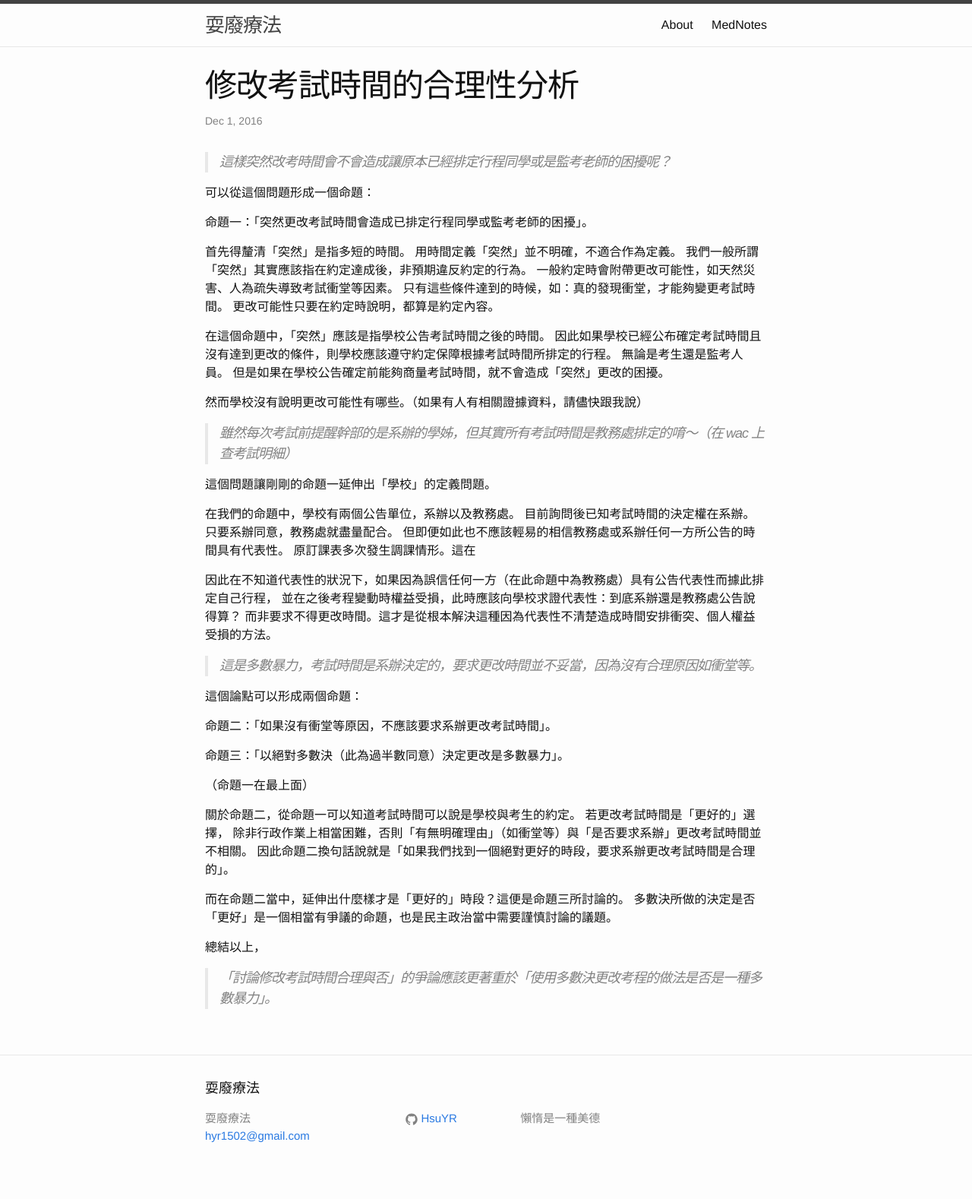
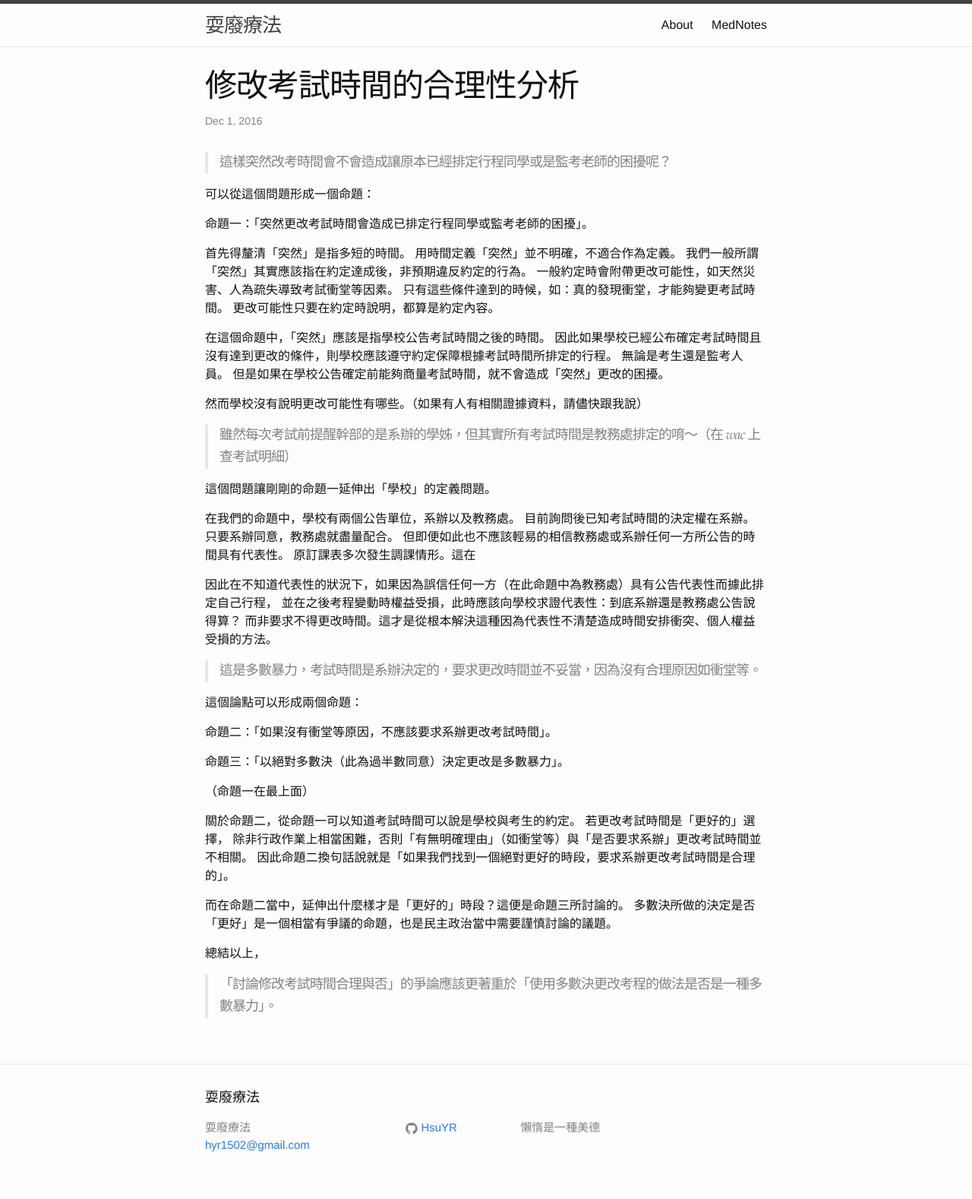
Before and after one commit to HsuYR/blog, a Jekyll site: the page built from _posts/2016-12-01-修改考試時間的合理性分析.markdown, in a window 1280 px wide. Shown: the whole page at 76% size. Built offline with Jekyll 4.4.1, drawn with Linux system fonts in a browser that asks for light colours.

Commit message:
Change quote font and add east asian specific quote font

```diff
--- a/_posts/2016-12-01-修改考試時間的合理性分析.markdown
+++ b/_posts/2016-12-01-修改考試時間的合理性分析.markdown
@@ -4,7 +4,7 @@ title: "修改考試時間的合理性分析"
 date: 2016-12-01 09:31:59 +0800
 categories: analysis
 ---
-> 這樣突然改考時間會不會造成讓原本已經排定行程同學或是監考老師的困擾呢？
+> <span lang="zh-Hant">這樣突然改考時間會不會造成讓原本已經排定行程同學或是監考老師的困擾呢？</span>
 
 可以從這個問題形成一個命題：
 
@@ -24,7 +24,7 @@ categories: analysis
 
 然而學校沒有說明更改可能性有哪些。（如果有人有相關證據資料，請儘快跟我說）
 
-> 雖然每次考試前提醒幹部的是系辦的學姊，但其實所有考試時間是教務處排定的唷～（在 wac 上查考試明細）
+> <span lang="zh-Hant">雖然每次考試前提醒幹部的是系辦的學姊，但其實所有考試時間是教務處排定的唷～（在 </span>wac<span lang="zh-Hant"> 上查考試明細）</span>
 
 這個問題讓剛剛的命題一延伸出「學校」的定義問題。
 
@@ -37,7 +37,7 @@ categories: analysis
 並在之後考程變動時權益受損，此時應該向學校求證代表性：到底系辦還是教務處公告說得算？
 而非要求不得更改時間。這才是從根本解決這種因為代表性不清楚造成時間安排衝突、個人權益受損的方法。
 
-> 這是多數暴力，考試時間是系辦決定的，要求更改時間並不妥當，因為沒有合理原因如衝堂等。
+> <span lang="zh-Hant">這是多數暴力，考試時間是系辦決定的，要求更改時間並不妥當，因為沒有合理原因如衝堂等。</span>
 
 這個論點可以形成兩個命題：
 
@@ -57,4 +57,4 @@ categories: analysis
 
 總結以上，
 
-> 「討論修改考試時間合理與否」的爭論應該更著重於「使用多數決更改考程的做法是否是一種多數暴力」。
+> <span lang="zh-Hant">「討論修改考試時間合理與否」的爭論應該更著重於「使用多數決更改考程的做法是否是一種多數暴力」。</span>
--- a/_sass/_base.scss
+++ b/_sass/_base.scss
@@ -116,6 +116,11 @@ blockquote {
     font-size: 18px;
     letter-spacing: -1px;
     font-style: italic;
+    font-family: $quote-font-family;
+    :lang(zh-Hant) {
+      font-family: $east-asian-quote-font-family;
+      font-style: normal;
+    }
 
     > :last-child {
         margin-bottom: 0;
--- a/css/main.scss
+++ b/css/main.scss
@@ -6,11 +6,14 @@
 
 
 // Our variables
-$base-font-family: "Helvetica Neue", Helvetica, Arial, sans-serif;
+$base-font-family: PingFangTC-Light, "Microsoft JhengHei", Helvetica, Arial, sans-serif;
 $base-font-size:   16px;
 $base-font-weight: 400;
 $small-font-size:  $base-font-size * 0.875;
 $base-line-height: 1.5;
+
+$east-asian-quote-font-family: "BiauKai", DFKai-SB, serif;
+$quote-font-family: Garamond, "Times New Roman", serif;
 
 $spacing-unit:     30px;
 
```
